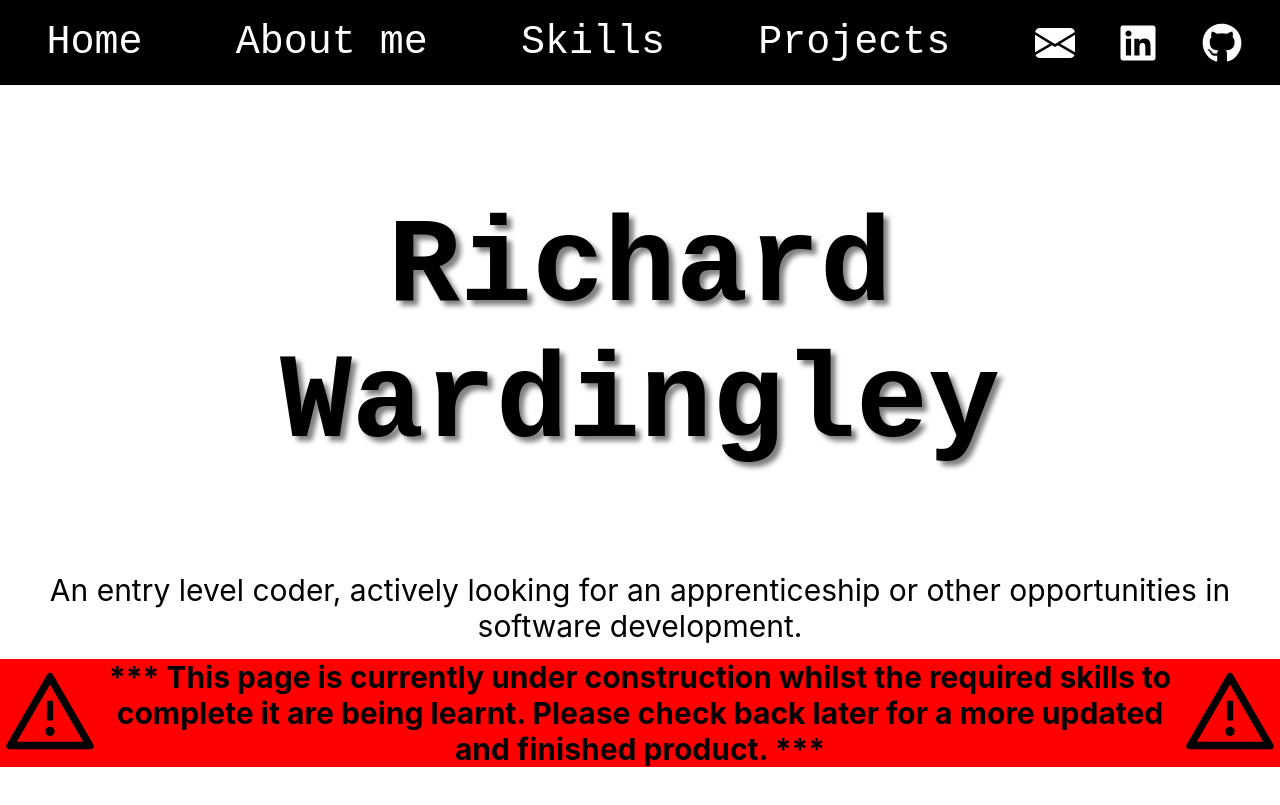
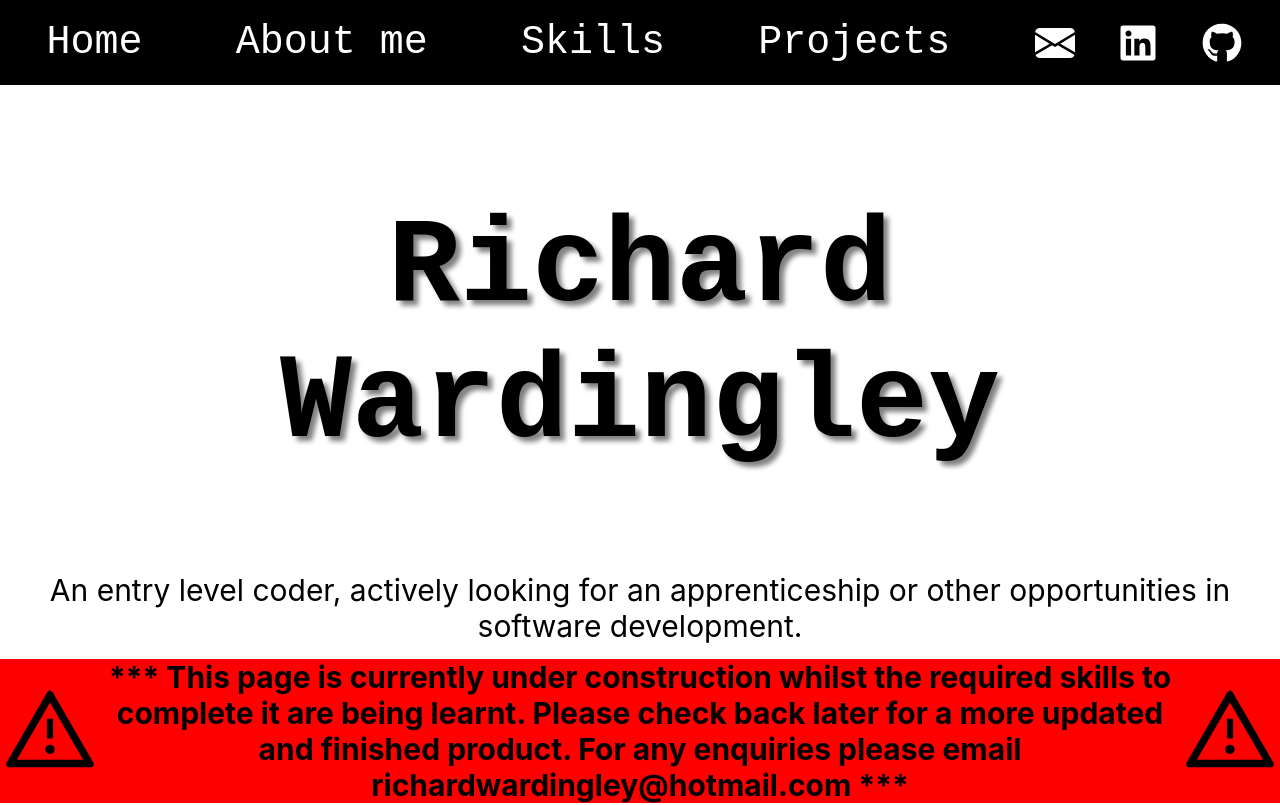
Before and after one commit to richardwardingley/portfolio-react, a React (Create React App) app: page / in a window 1280 px wide. Shown: the top 805 px of the page. Built offline with nearby package versions, Linux system fonts and the light colour scheme.

Commit message:
added email to contruction

```diff
--- a/src/components/Landing.js
+++ b/src/components/Landing.js
@@ -9,7 +9,7 @@ const Landing = () => {
             <div id="landingText">An entry level coder, actively looking for an apprenticeship or other opportunities in software development.</div>
             <div id="fullConstructDiv">
             <div><AiOutlineWarning className= "constructIcons"/></div>
-            <div id="constructionText"> *** This page is currently under construction whilst the required skills to complete it are being learnt. Please check back later for a more updated and finished product. ***</div>
+            <div id="constructionText"> *** This page is currently under construction whilst the required skills to complete it are being learnt. Please check back later for a more updated and finished product. For any enquiries please email richardwardingley@hotmail.com ***</div>
             <div><AiOutlineWarning className= "constructIcons"/></div>
             </div>
         </div>
```
